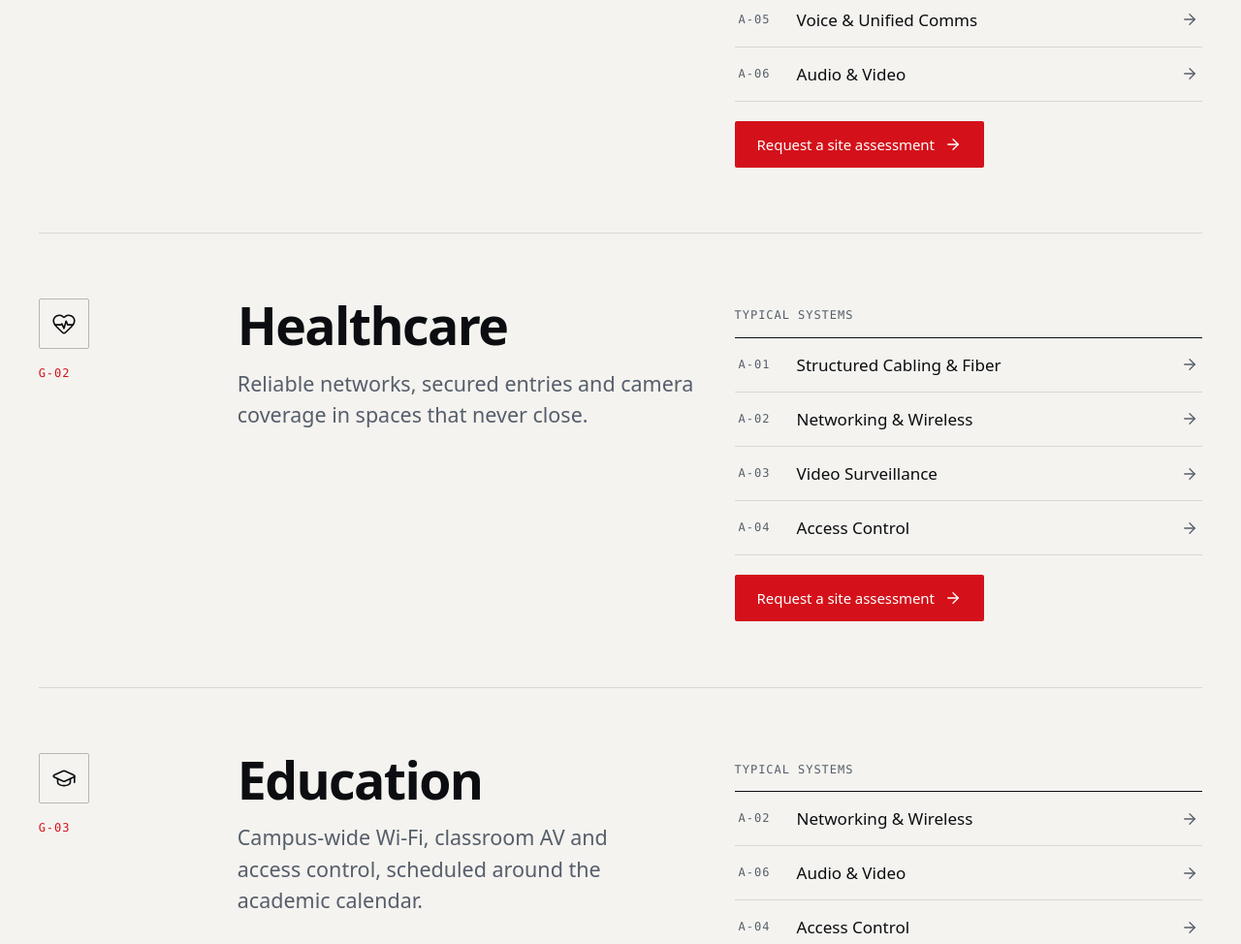
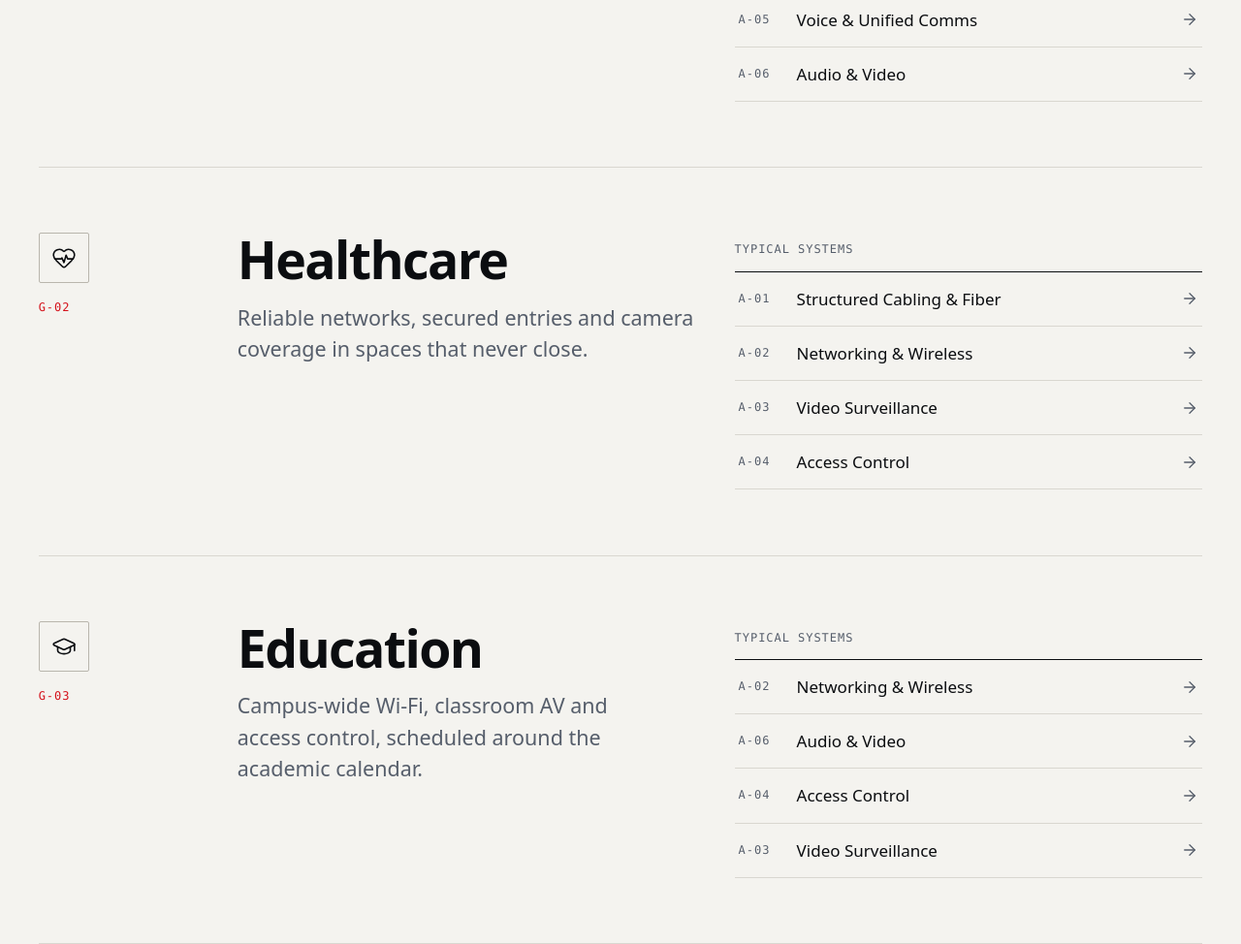
Before and after one commit to AdamArmakTech/armak-tech, an Astro site: page /industries in a window 1280 px wide. Shown: the part 1000-1974 px from the top of the page at 97% size. Built offline with nearby package versions, Linux system fonts and the light colour scheme; Astro itself is replaced by a stand-in of ours.

Commit message:
Industries: drop the per-sector assessment buttons

```diff
--- a/src/pages/industries.astro
+++ b/src/pages/industries.astro
@@ -18,7 +18,6 @@ import {
 import Base from '../layouts/Base.astro';
 import PageHero from '../components/pages/PageHero.astro';
 import PageCta from '../components/pages/PageCta.astro';
-import Button from '../components/ui/Button.astro';
 import { services, type ServiceSlug } from '../data/site';
 import { industries, type Industry } from '../data/content';
 
@@ -104,7 +103,6 @@ const description =
               </li>
             ))}
           </ul>
-          <Button href="/contact/" icon="arrow" class="sector__cta">Request a site assessment</Button>
         </div>
       </section>
     ))}
@@ -218,11 +216,6 @@ const description =
     align-content: start;
   }
 
-  .sector__systems :global(.sector__cta) {
-    justify-self: start;
-    margin-top: 0.5rem;
-  }
-
   .sector__systems-head {
     color: var(--steel);
   }
```
